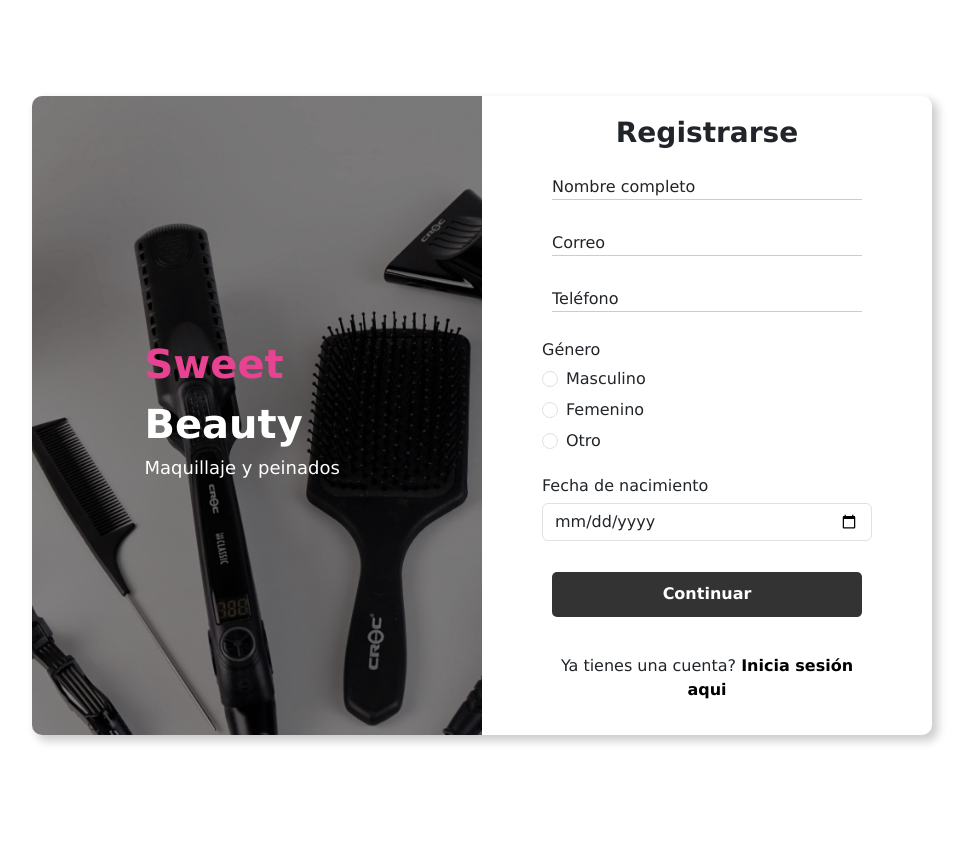
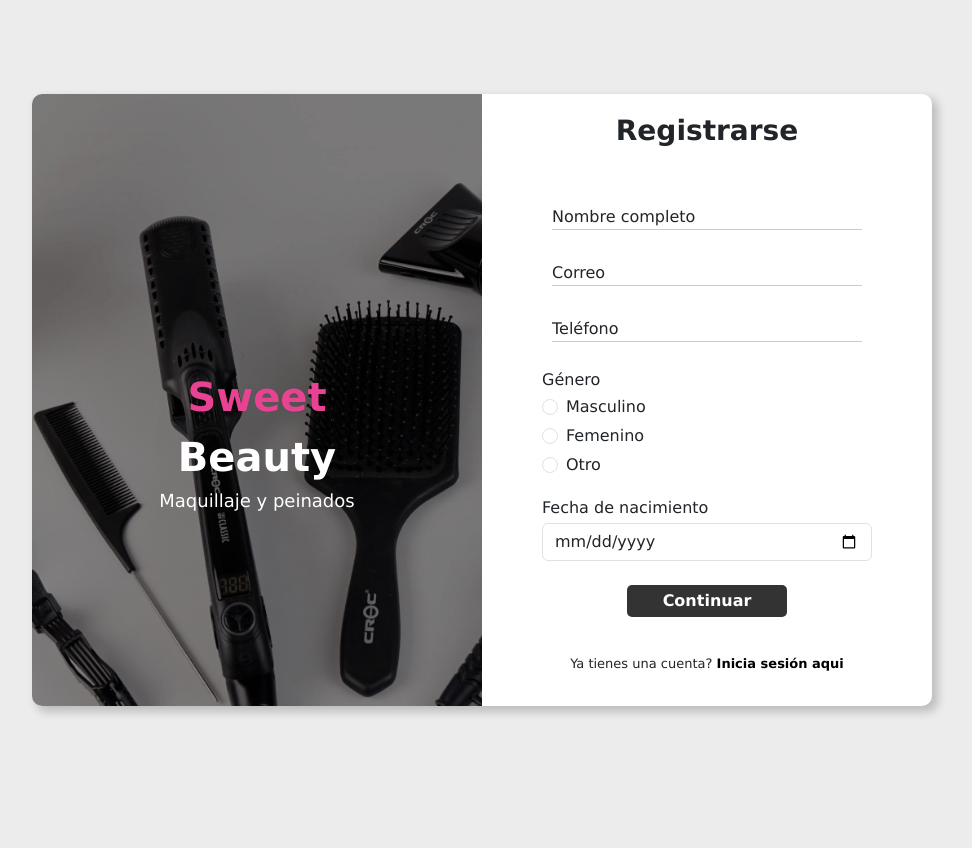
Before and after one commit to Equipo-Integradora/Proyecto, a PHP site: page /registrarse.php in a window 1280 px wide. Shown: the whole page, without its empty margins (158-1130 px from the left). After the commit the page ends 715 px from the top, so only its background shows below. Run offline with PHP 8.4, Linux system fonts and the light colour scheme.

Commit message:
mas correciones

```diff
--- a/css/login.css
+++ b/css/login.css
@@ -113,7 +113,9 @@ i
     outline: none;
     margin-bottom: 20px;
     color: #40414a;
+    font-size: 1rem;
 }
+
 
 .input-box .input-field label
 {
@@ -122,6 +124,7 @@ i
     left: 10px;
     pointer-events: none;
     transition: .5s;
+    font-size: 1rem;
 }
 
 .input-field .input:focus ~ label
@@ -182,6 +185,7 @@ i
 
 @media only screen and (max-width: 768px)
 {
+
     .side-image
     {
         border-radius: 10px 10px 0 0;
--- a/css/registrarse.css
+++ b/css/registrarse.css
@@ -1,10 +1,6 @@
-:root {
+:root
+{
   --pink: #e84393;
-}
-
-body
-{
-  background: #ececec;
 }
 
 *
@@ -16,11 +12,13 @@ body
 
 .wrapper
 {
+  background: #ececec;
   padding: 0 20px 0 20px;
 }
 
-.logo {
-  color: #fff;
+.logo
+{
+  color: #ececec;
   font-weight: bolder;
 }
 
@@ -35,7 +33,8 @@ body
   min-height: 100vh;
 }
 
-.row {
+.row
+{
   width: 900px;
   height: max-content;
   border-radius: 10px;
@@ -60,17 +59,20 @@ body
   transform: translate(-50%, -50%);
 }
 
-.text p {
+.text p
+{
   color: #fff;
   font-size: 18px;
 }
 
-i {
+i
+{
   font-weight: 400;
   font-size: 15px;
 }
 
-.right {
+.right
+{
   display: flex;
   justify-content: center;
   align-items: center;
@@ -90,7 +92,8 @@ i {
   margin-bottom: 45px;
 }
 
-.input-field {
+.input-field
+{
   display: flex;
   flex-direction: column;
   position: relative;
@@ -133,30 +136,34 @@ i {
 }
 
 .input-field .input:focus,
-.input-field .input:valid {
+.input-field .input:valid
+{
   border-bottom: 1px solid var(--pink);
 }
 
-.submit {
+.submit
+{
   font-weight: bold;
   border: none;
   outline: none;
-  height: 45px;
+  height: 2rem;
+  width: 10rem;
   background: #333;
   color: white;
   border-radius: 5px;
   transition: 0.4s;
 }
 
-.submit:hover {
+.submit:hover
+{
   background: var(--pink);
   color: #fff;
 }
 
-.registro {
+.alert
+{
   text-align: center;
   font-size: small;
-  margin-top: 25px;
 }
 
 .alert span a
@@ -167,13 +174,19 @@ i {
   transition: 0.5s;
 }
 
-.alert span a:hover {
+.alert span a:hover
+{
   color: var(--pink);
 }
 
-@media only screen and (max-width: 768px)
+@media only screen and (max-width: 767px)
 {
-    .side-image
+  .hidden1
+  {
+    display: none;
+  }
+
+  .side-image
     {
         border-radius: 10px 10px 0 0;
     }
@@ -182,16 +195,12 @@ i {
     {
         position: absolute;
         text-align: center;
-    }
-
-    .text
-    {
         font-size: 1 rem;
     }
 
     .row
     {
-        max-width: 420px;
-        width: 100%;
+        max-width: 720px;
+        width: 50rem;
     }
 }
--- a/views/login.php
+++ b/views/login.php
@@ -23,7 +23,7 @@
                 </div>
                 <div class="col-md-6 right">
                      <div class="input-box">
-                        <header>Iniciar Sesión</header>
+                        <header class="fs-3">Iniciar Sesión</header>
                         <form action="../scripts/verificar_login.php" method="post">
                         <div class="input-field">
                             <input type="text" class="input" name="usuario" required autocomplete="off">
--- a/views/registrarse.php
+++ b/views/registrarse.php
@@ -9,35 +9,24 @@
     <link rel="stylesheet" href="https://cdn.jsdelivr.net/npm/bootstrap-icons@1.10.5/font/bootstrap-icons.css">
     <title>Registrarse</title>
     <style>
-        .hidden {
+        .hidden
+        {
             display: none;
         }
 
-        .main {
-            padding-top: 30px;
+        .main
+        {
+            padding-top: 10px;
+            padding-bottom: 10px;
         }
 
-        .logo
+        .form-group label
         {
-            font-size: 30px;
-            font-weight: bold;
-            margin-bottom: 15px;
+            margin-bottom: 3px;
         }
 
-        .content
+        .alert
         {
-            margin-top: 30px;
-        }
-
-        .form-group label {
-            margin-bottom: 5px;
-        }
-
-        .submit {
-            margin-top: 15px;
-        }
-
-        .alert {
             margin-top: 20px;
             text-align: center;
         }
@@ -48,16 +37,16 @@
     <div class="container main">
         <div class="row">
             <div class="col-md-6 col-12 image">
-                <div class="text">
-                    <p class="logo fs-1 m-auto"><span>Sweet</span> Beauty</p>
-                    <p>Maquillaje y peinados</p>
+                <div class="text text-center mt-md-5">
+                    <p class="logo fs-1 m-auto hidden1"><span>Sweet</span> Beauty</p>
+                    <p class="hidden1">Maquillaje y peinados</p>
                 </div>
             </div>
-            <div class="col-md-6 right">
+            <div class="col-md-6 col-12 right">
             <form action="../scripts/ingresar_usuario.php" method="post" onsubmit="return validarCamposLlenos(); cambiarTextoBoton();">
                     <header class="text-center m-3 fw-bold fs-3">Registrarse</header>
                     <div class="input-box">
-                        <div class="form-group input-field mt-3">
+                        <div class="form-group input-field mt-5">
                             <input type="text" class="input" id="nombre" name="nombre" required autocomplete="off">
                             <label for="nombre" id="nombreText">Nombre completo</label>
                         </div>
@@ -99,10 +88,10 @@
                             <input type="password" class="input" name="passconf" id="passconf" required autocomplete="off">
                             <label for="passconf">Confirmar contraseña</label>
                         </div>
-                        <div class="input-field mt-3">
-                            <input type="submit" class="submit" id="submitButton" value="Continuar" onclick="return validarCamposLlenos();cambiarTextoBoton();validarFechaGenero();">
+                        <div class="input-field mt-4">
+                            <input type="submit" class="submit m-auto" id="submitButton" value="Continuar" onclick="return validarCamposLlenos();cambiarTextoBoton();validarFechaGenero();">
                         </div>
-                        <div class="alert" style="margin-bottom:1rem;">
+                        <div class="alert">
                             <span>Ya tienes una cuenta? <a href="../views/login.php">Inicia sesión aqui</a></span>
                         </div>
                     </div>
@@ -111,7 +100,7 @@
         </div>
     </div>
 </div>
-<br><br>
+
 
 <!-- SCRIPTS -->
 <script src="../js/bootstrap.bundle.min.js"></script>
--- a/views/verproducto.php
+++ b/views/verproducto.php
@@ -19,7 +19,7 @@ session_start();
 ?>
 
 
-<div class="container" style="margin-top: 100px ; width: 100%;">
+<div class="container mt-6" style="margin-top: 100px ; width: 100%;">
 <div class="row">
 
 <img class="col-xl-4 col-lg-4 col-md-4 col-sm-6  col-xs-1 " style="height: 700px;" src="../img/productos/<?php echo $pro->imagen_detalle_producto?>" alt="...">
```
